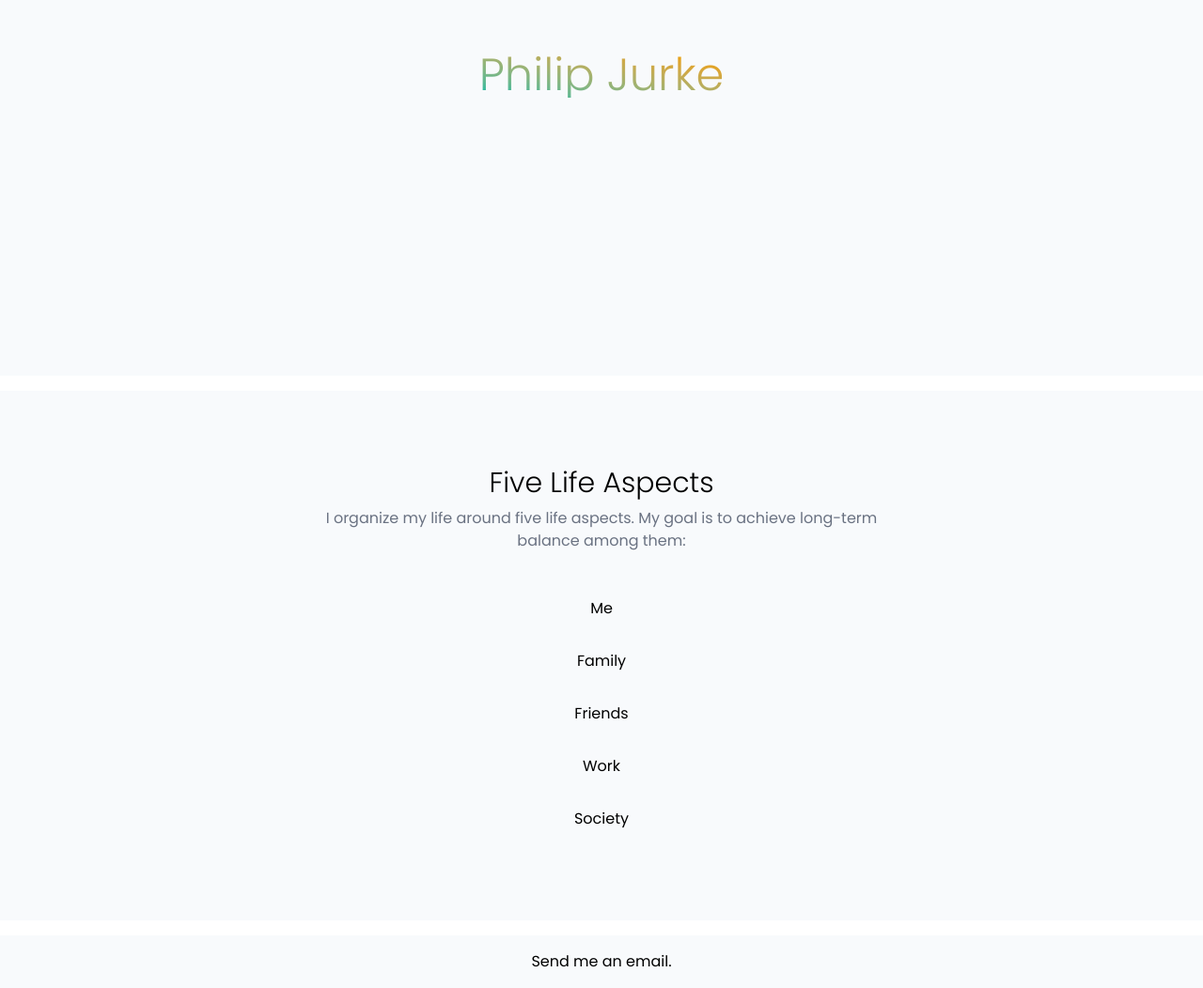
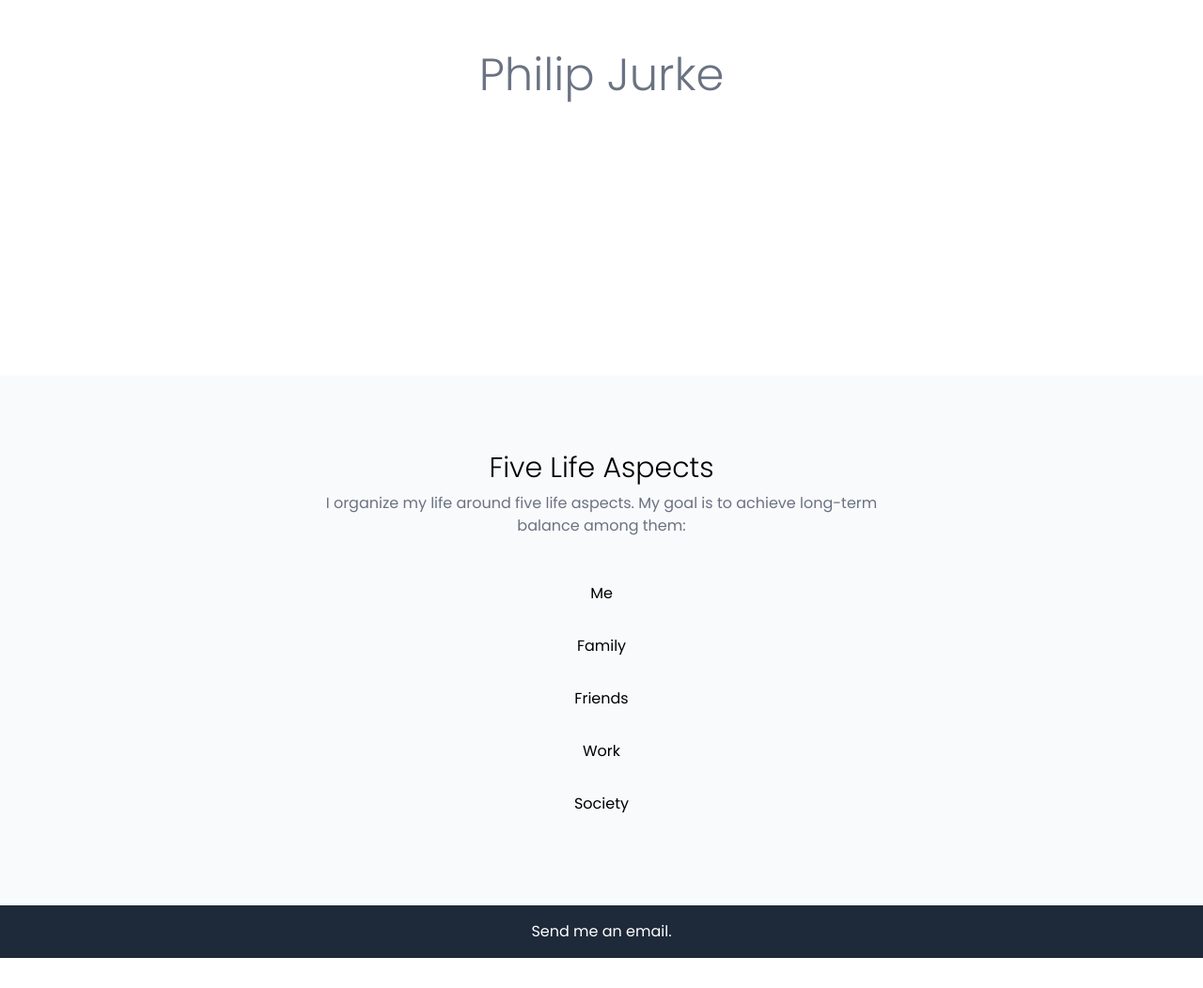
Before and after one commit to PJurke/philipjurke, a Next.js app: page / in a window 1280 px wide. Shown: the part 240-1292 px from the top of the page at 94% size. After the commit the page ends 1260 px from the top, so only its background shows below. Built offline with nearby package versions, Linux system fonts and the light colour scheme.

Commit message:
align colors

```diff
--- a/app/_components/FiveLifeAspectsSection.tsx
+++ b/app/_components/FiveLifeAspectsSection.tsx
@@ -3,7 +3,7 @@ export default function FiveLifeAspectsSection() {
     const lifeAspects: string[] = [ "Me", "Family", "Friends", "Work", "Society" ];
 
     return (
-        <section className="bg-slate-50 col-span-12 grid-cols-subgrid px-8 py-10 lg:py-20 text-center">
+        <section className="bg-gray-50 col-span-12 grid-cols-subgrid px-8 py-10 lg:py-20 text-center">
             <h2 className="font-light text-3xl">Five Life Aspects</h2>
             <p className="max-w-prose mt-2 mx-auto text-gray-500">
                 I organize my life around five life aspects.
--- a/app/_components/HeroSection.tsx
+++ b/app/_components/HeroSection.tsx
@@ -1,7 +1,7 @@
 export default function HeroSection() {
     return (
-        <section className="bg-slate-50 col-span-12 flex items-center justify-center  min-h-[80vh]">
-            <h1 className="bg-clip-text bg-linear-to-tr from-teal-500 to-amber-500 font-light text-transparent text-5xl">Philip Jurke</h1>
+        <section className="col-span-12 flex items-center justify-center min-h-[80vh]">
+            <h1 className="font-light text-gray-500 text-5xl">Philip Jurke</h1>
         </section>
     );
 }
--- a/app/page.tsx
+++ b/app/page.tsx
@@ -4,7 +4,7 @@ import FiveLifeAspectsSection from "./_components/FiveLifeAspectsSection";
 export default function Home() {
   return (
 
-    <main className="grid grid-cols-12 gap-4">
+    <main className="grid grid-cols-12">
       <HeroSection />
       <FiveLifeAspectsSection />
     </main>
--- a/components/Footer.tsx
+++ b/components/Footer.tsx
@@ -2,7 +2,7 @@ import { JSX } from "react";
 
 export function Footer(): JSX.Element {
     return (
-        <footer className="bg-slate-50 mt-4 p-4 text-center">
+        <footer className="bg-gray-800 p-4 text-center text-white">
             <a className="hover:underline" href="mailto:webmaster@philipjurke.de">Send me an email.</a>
         </footer>
     );
```
